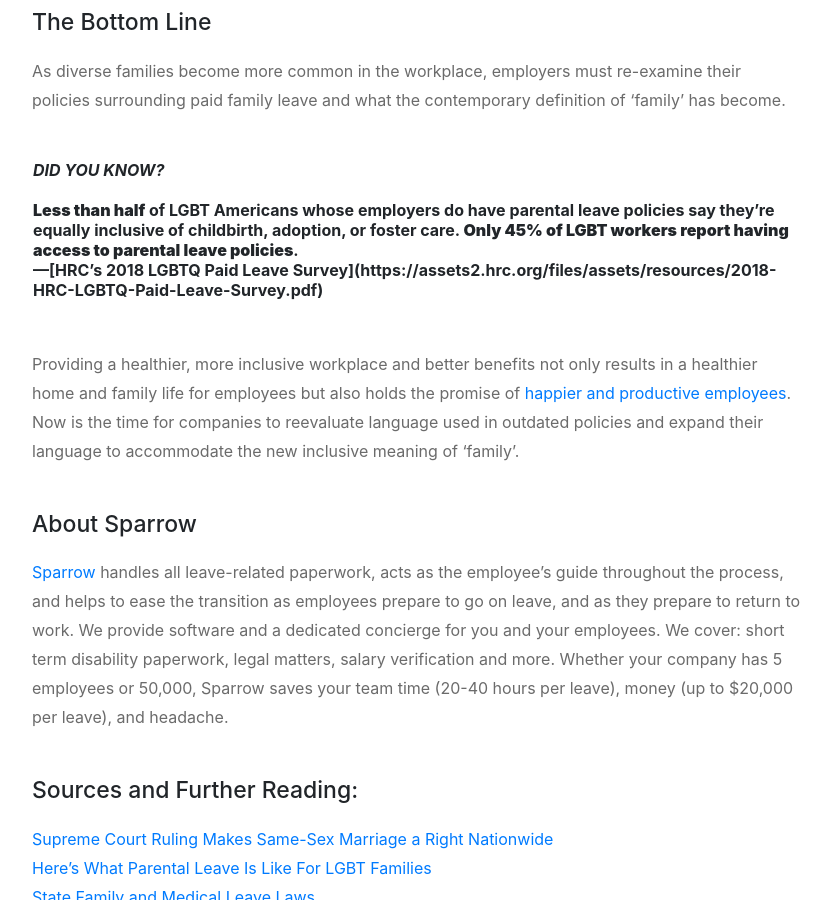
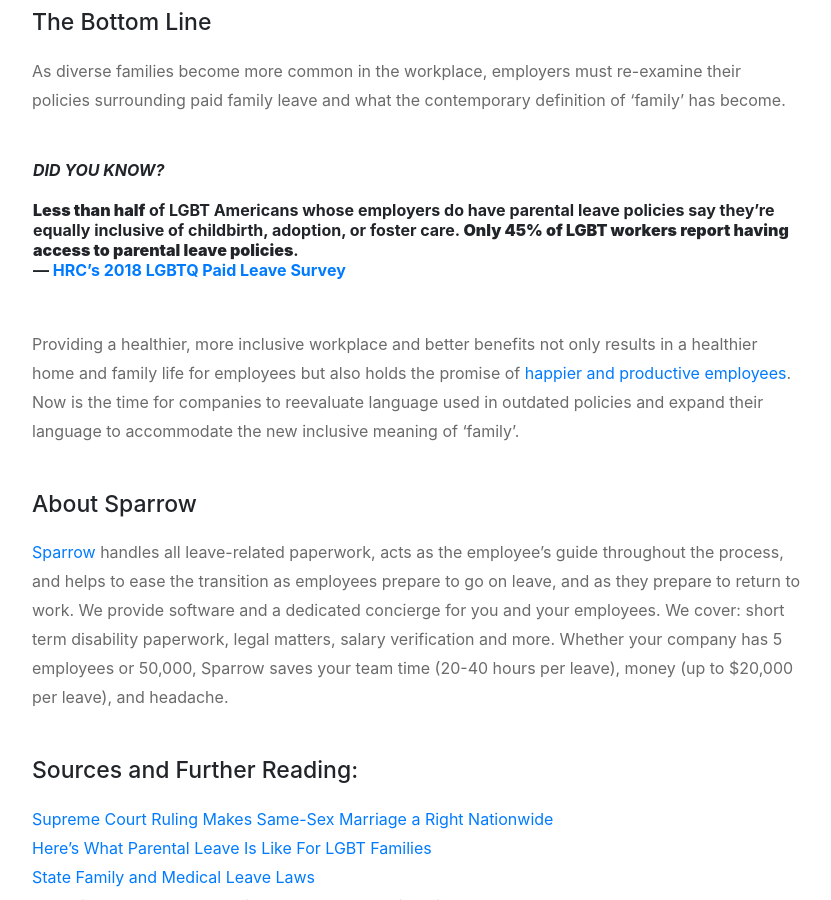
Before and after one commit to trysparrow/sparrow-landing, a Jekyll site: the page built from _posts/2019-06-04-define-family.md, in a window 1280 px wide and 900 px high, scrolled down 2213 px. Shown: the whole window, without its empty margins (223-1054 px from the left). Built offline with Jekyll 4.4.1, drawn with Linux system fonts in a browser that asks for light colours; nearby versions of some CDN libraries; some web fonts are replaced; comment, search, counter and statistics services are not loaded; some of the changed lines change nothing that is shown.

Commit message:
update link in 'define family' blog post and rename file

```diff
--- a/_posts/2019-06-04-lgbtq-families.md
+++ b/_posts/2019-06-04-define-family.md
@@ -7,7 +7,7 @@
 description: "Understanding Parental Leave Rights of LGBTQ+ Families"
 preview: "LGBTQFamily.jpeg"
 banner: "LGBTQSF.jpeg"
-permalink: "/blog/LGBTQFamilies"
+permalink: "/blog/define-family"
 ---
 
 ## "Love Wins"
@@ -77,7 +77,7 @@
         <i>DID YOU KNOW?</i>
         <br>
         <br><b>Less than half</b> of LGBT Americans whose employers do have parental leave policies say they’re equally inclusive of childbirth, adoption, or foster care. <b>Only 45% of LGBT workers report having access to parental leave policies</b>.<br />
-        —[HRC’s 2018 LGBTQ Paid Leave Survey](https://assets2.hrc.org/files/assets/resources/2018-HRC-LGBTQ-Paid-Leave-Survey.pdf) <br />
+        — <a href="https://assets2.hrc.org/files/assets/resources/2018-HRC-LGBTQ-Paid-Leave-Survey.pdf"> HRC’s 2018 LGBTQ Paid Leave Survey</a> <br />
       </b></td>
     </tr>
   </table>
```
